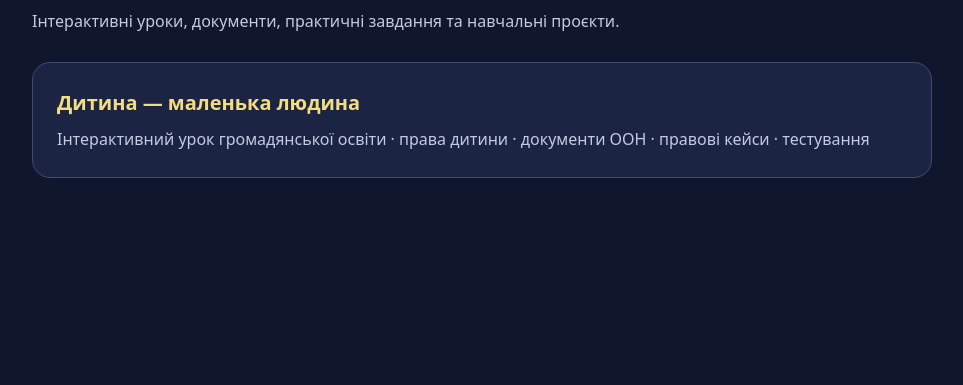
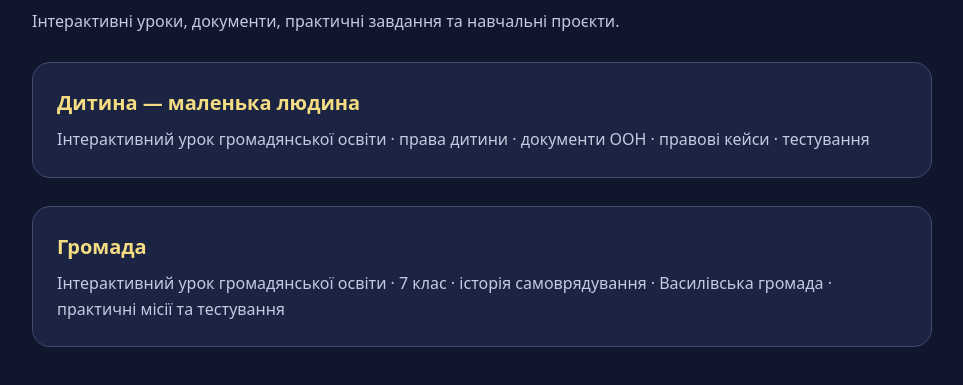
Before and after one commit to tishin1871-sudo/history, a plain HTML site: page index.html in a window 1280 px wide. Shown: the part 285-670 px from the top of the page, without its empty margins (158-1121 px from the left). Drawn offline with Linux system fonts and the light colour scheme.

Commit message:
Додати урок «Громада» до каталогу

```diff
--- a/index.html
+++ b/index.html
@@ -1,2 +1,2 @@
 <!doctype html>
-<html lang="uk"><head><meta charset="utf-8"><meta name="viewport" content="width=device-width,initial-scale=1"><meta name="theme-color" content="#111831"><title>Навчальні матеріали — історія та громадянська освіта</title><style>body{margin:0;background:#10162b;color:#f4f5fb;font:16px/1.6 system-ui,sans-serif}.wrap{max-width:900px;margin:0 auto;padding:54px 22px}h1{font-size:clamp(2rem,6vw,3.5rem);line-height:1.1}p{color:#c4cbe0}.lesson{display:block;margin-top:28px;padding:24px;border:1px solid #414b70;border-radius:18px;background:#1b2442;color:#fff;text-decoration:none}.lesson:hover{border-color:#f4dc83;background:#242f52}.lesson strong{display:block;font-size:1.25rem;color:#f4dc83}.lesson span{display:block;margin-top:8px;color:#c4cbe0}</style></head><body><main class="wrap"><p>НАВЧАЛЬНІ МАТЕРІАЛИ</p><h1>Історія та громадянська освіта</h1><p>Інтерактивні уроки, документи, практичні завдання та навчальні проєкти.</p><a class="lesson" href="lessons/dytyna-malenka-liudyna.html"><strong>Дитина — маленька людина</strong><span>Інтерактивний урок громадянської освіти · права дитини · документи ООН · правові кейси · тестування</span></a></main></body></html>
+<html lang="uk"><head><meta charset="utf-8"><meta name="viewport" content="width=device-width,initial-scale=1"><meta name="theme-color" content="#111831"><title>Навчальні матеріали — історія та громадянська освіта</title><style>body{margin:0;background:#10162b;color:#f4f5fb;font:16px/1.6 system-ui,sans-serif}.wrap{max-width:900px;margin:0 auto;padding:54px 22px}h1{font-size:clamp(2rem,6vw,3.5rem);line-height:1.1}p{color:#c4cbe0}.lesson{display:block;margin-top:28px;padding:24px;border:1px solid #414b70;border-radius:18px;background:#1b2442;color:#fff;text-decoration:none}.lesson:hover{border-color:#f4dc83;background:#242f52}.lesson strong{display:block;font-size:1.25rem;color:#f4dc83}.lesson span{display:block;margin-top:8px;color:#c4cbe0}</style></head><body><main class="wrap"><p>НАВЧАЛЬНІ МАТЕРІАЛИ</p><h1>Історія та громадянська освіта</h1><p>Інтерактивні уроки, документи, практичні завдання та навчальні проєкти.</p><a class="lesson" href="lessons/dytyna-malenka-liudyna.html"><strong>Дитина — маленька людина</strong><span>Інтерактивний урок громадянської освіти · права дитини · документи ООН · правові кейси · тестування</span></a><a class="lesson" href="lessons/gromada-7-klas-urok-06.html"><strong>Громада</strong><span>Інтерактивний урок громадянської освіти · 7 клас · історія самоврядування · Василівська громада · практичні місії та тестування</span></a></main></body></html>
```
